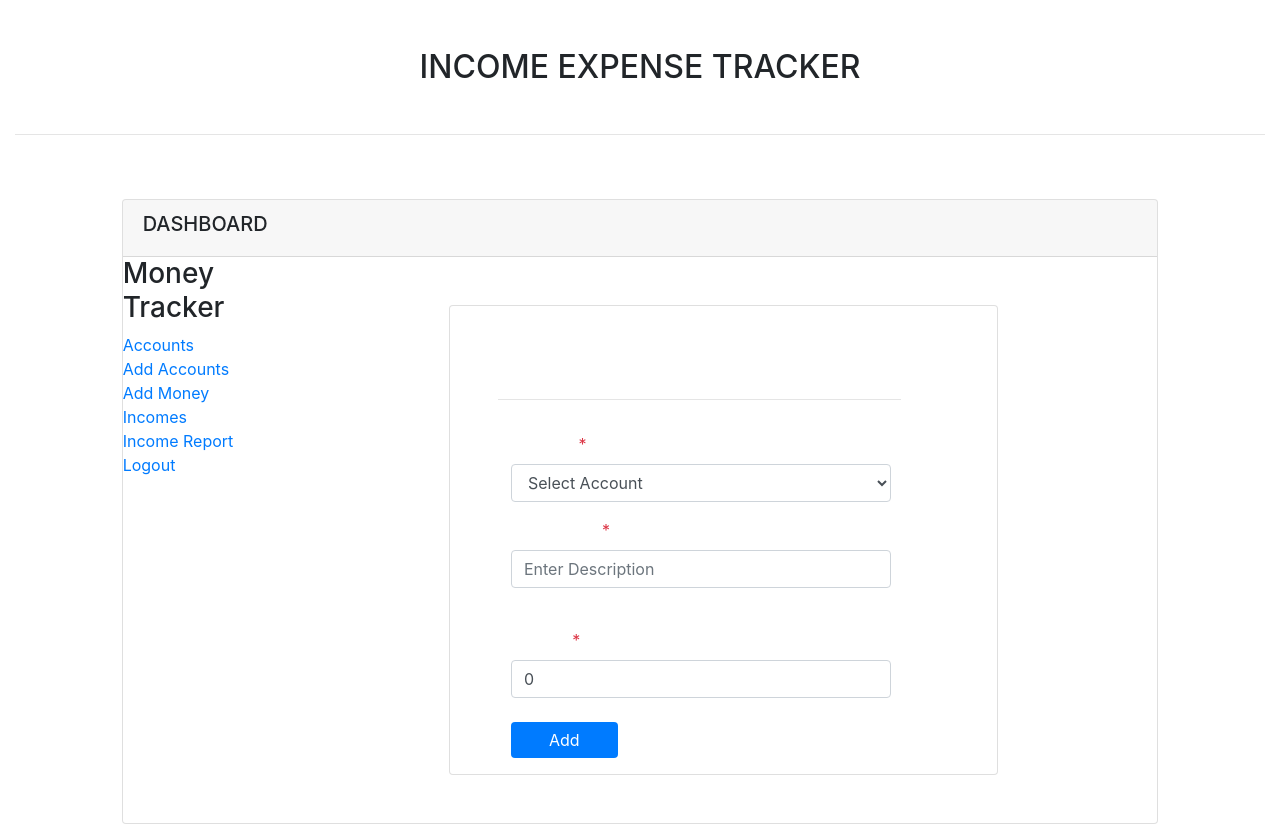
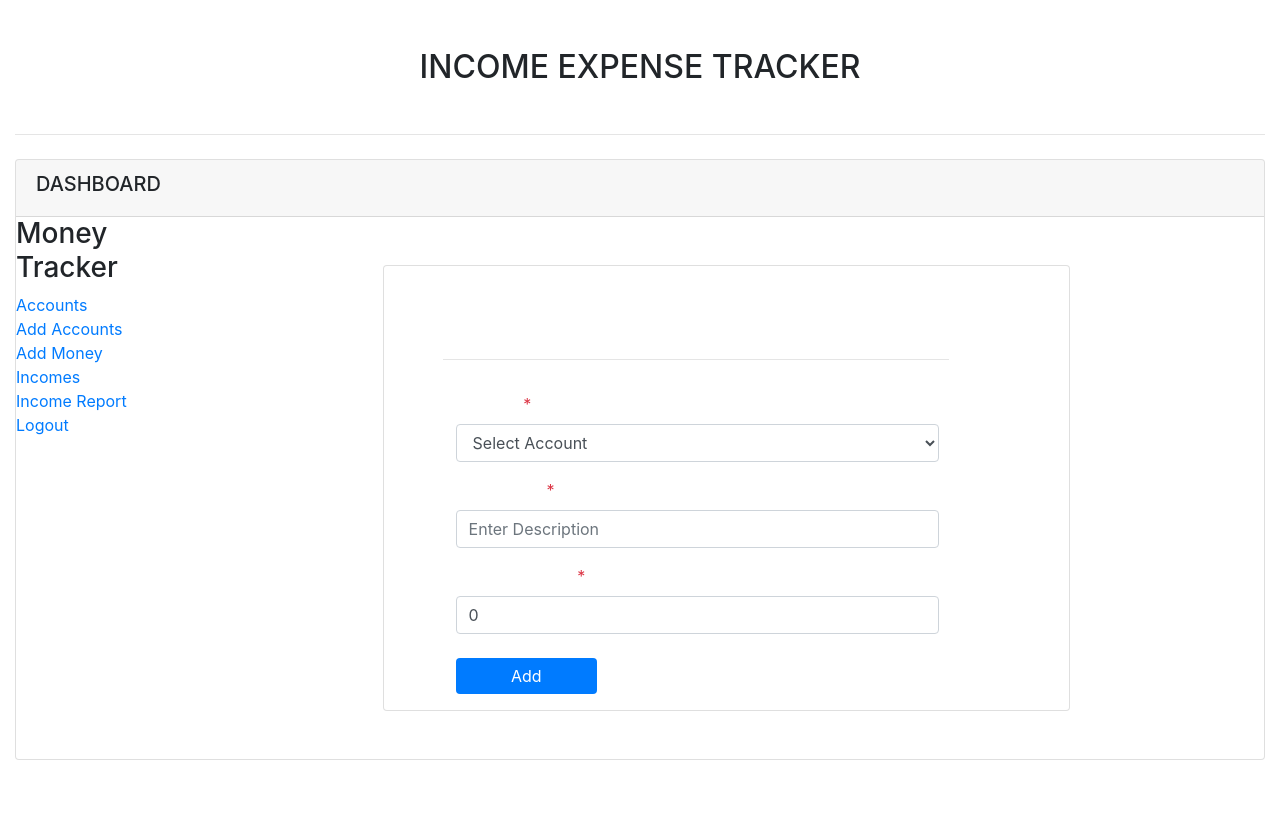
Before and after one commit to dhirajshah04/moneytracker, a Django app: page /dashboard/income-expense/add-income/ in a window 1280 px wide. After the commit the page ends 760 px from the top, so only its background shows below. Run offline with Django 3.2, Linux system fonts and the light colour scheme; the visitor is signed in with stand-in values (Sample User, id 1); some libraries are stand-ins or nearby versions.

Commit message:
user dahboard style update

```diff
--- a/templates/user_dashboard_base.html
+++ b/templates/user_dashboard_base.html
@@ -23,8 +23,8 @@
         </div>
     </div>
 
-    <div class="row mt-5">
-        <div class="col-md-10 offset-1">
+    <div class="row mt-2">
+        <div class="col-md-12">
             <div class="card">
                 <div class="card-header text-uppercase">
                     <h5>Dashboard</h5>
```
